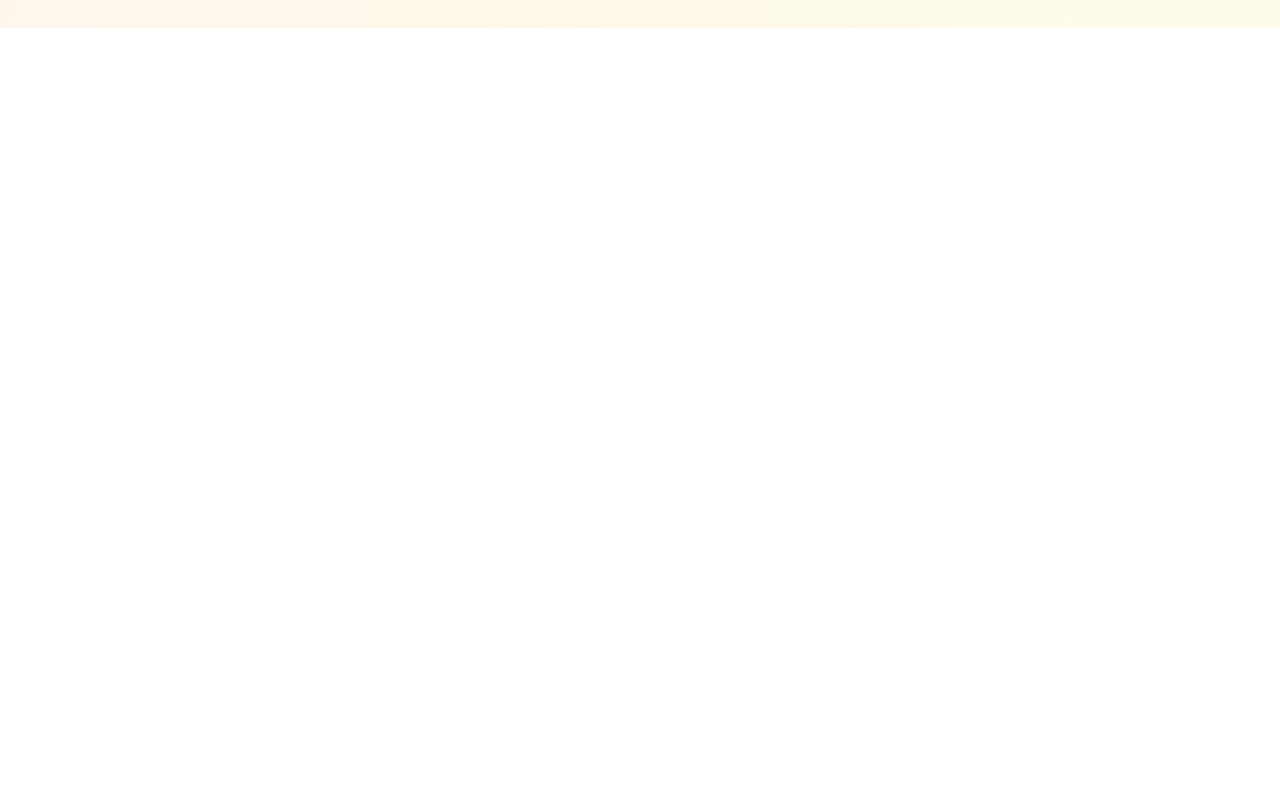
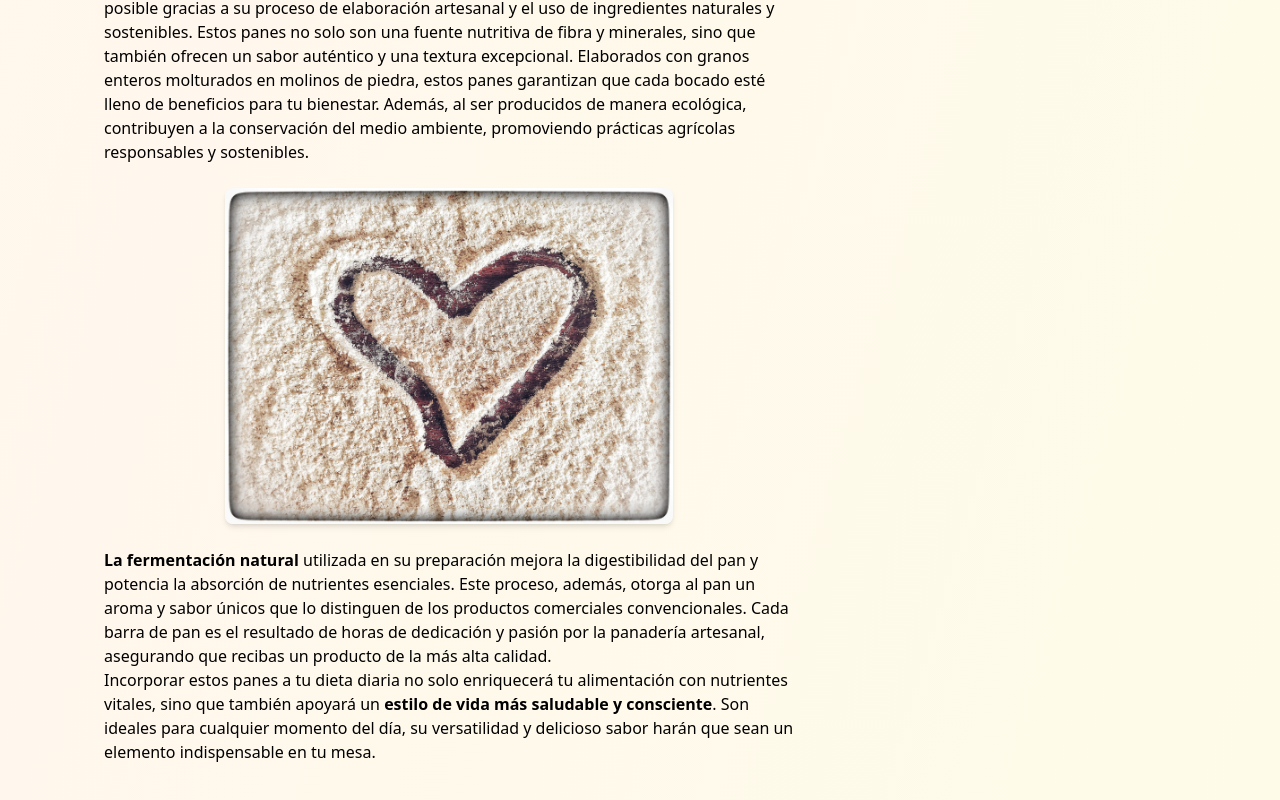
Before and after one commit to ruiznietocom-web/panes4, a React (Create React App) app: page /informacion in a window 1280 px wide. Shown: the part 3592-4392 px from the top of the page. Before the commit the page ends 3620 px from the top, so only its background shows below. Built offline with nearby package versions, Linux system fonts and the light colour scheme.

Commit message:
Update InformacionPage.js

```diff
--- a/src/pages/InformacionPage.js
+++ b/src/pages/InformacionPage.js
@@ -3,6 +3,9 @@ import PantoMateImg from '../assets/images/pantomate.jpg'; // Ajusta la ruta seg
 import BarrasPan from '../assets/images/barras.jpg'; // Ajusta la ruta según tu estructura
 import PantoMate from '../assets/images/pantomateb.jpg'; // Ajusta la ruta según tu estructura
 import BollosPulguitas from '../assets/images/bollopulga.jpg'; // Ajusta la ruta según tu estructura
+import CorazonHarina from '../assets/images/corazon.jpg'; // Ajusta la ruta según tu estructura
+
+
 
 
 
@@ -148,6 +151,35 @@ Disponibles en diversos formatos como <strong>barra, pulguitas y bollitos</stron
 Cada tipo de harina aporta sus propios beneficios nutricionales y sabores únicos, haciendo de estos panes una opción versátil y deliciosa para cualquier ocasión. Disfrutar de estos panes poco fermentados es una manera perfecta de combinar salud y sabor en cada rebanada.
 </p>
 
+<p>
+<strong>Cuidar de tu salud y la de los tuyos</strong> con estos panes 100% integrales y ecológicos es posible gracias a su proceso de elaboración artesanal y el uso de ingredientes naturales y sostenibles. Estos panes no solo son una fuente nutritiva de fibra y minerales, sino que también ofrecen un sabor auténtico y una textura excepcional. Elaborados con granos enteros molturados en molinos de piedra, estos panes garantizan que cada bocado esté lleno de beneficios para tu bienestar. Además, al ser producidos de manera ecológica, contribuyen a la conservación del medio ambiente, promoviendo prácticas agrícolas responsables y sostenibles.
+</p>
+
+
+
+{/* Imagen dentro del contenido */}
+      <div className="my-6 flex justify-center">
+        <img
+          src={CorazonHarina}
+          alt="Corazon de Harina"
+          className="w-full max-w-md rounded-lg shadow-md"
+        />
+      </div>
+
+
+<p>
+<strong>La fermentación natural</strong> utilizada en su preparación mejora la digestibilidad del pan y potencia la absorción de nutrientes esenciales. Este proceso, además, otorga al pan un aroma y sabor únicos que lo distinguen de los productos comerciales convencionales. Cada barra de pan es el resultado de horas de dedicación y pasión por la panadería artesanal, asegurando que recibas un producto de la más alta calidad.
+</p>
+
+<p>
+Incorporar estos panes a tu dieta diaria no solo enriquecerá tu alimentación con nutrientes vitales, sino que también apoyará un <strong>estilo de vida más saludable y consciente</strong>. Son ideales para cualquier momento del día, su versatilidad y delicioso sabor harán que sean un elemento indispensable en tu mesa.
+</p>
+
+
+
+
+
+
     </div>
   );
 };
```
